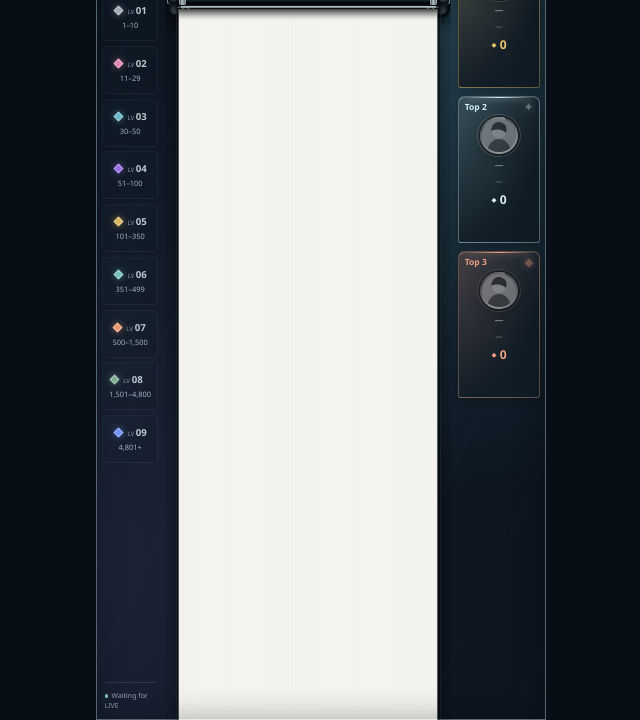
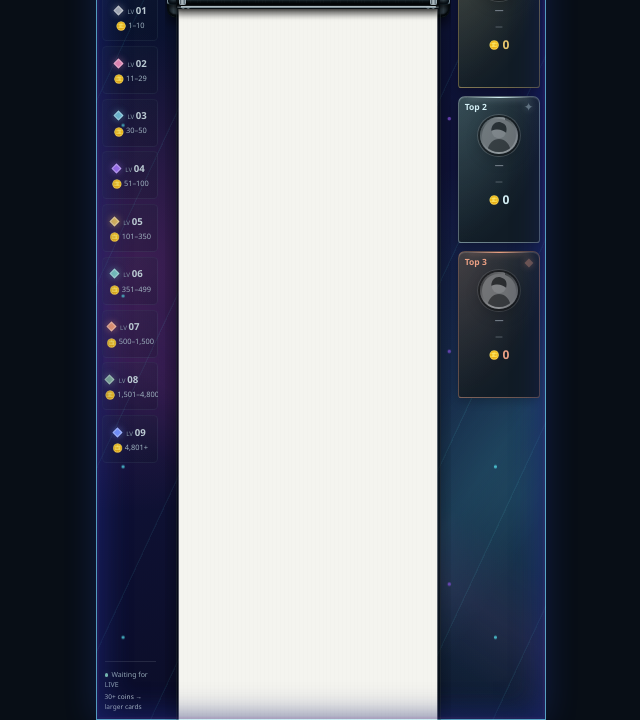
Before and after one commit to 22jair/GiftWallLive, a plain HTML site: page designs/default/index.html in a window 1280 px wide. Shown: the part 80-800 px from the top of the page, without its empty margins (319-959 px from the left). Drawn offline with Linux system fonts and the light colour scheme.

Commit message:
Show coin icons and tier threshold

```diff
--- a/css/components/gift-showcase.css
+++ b/css/components/gift-showcase.css
@@ -11,6 +11,8 @@
 /* The full name remains in the DOM for assistive technology and the activity label. */
 .gift-tier strong { position: absolute; width: 1px; height: 1px; overflow: hidden; clip-path: inset(50%); white-space: nowrap; }
 .gift-tier small { display: block; color: #9fb2bf; font-size: .48rem; line-height: 1.35; font-variant-numeric: tabular-nums; white-space: nowrap; }
+.gift-tier__coin { display: inline-block; margin-right: .12rem; font-size: .55rem; line-height: 1; vertical-align: -.08rem; }
+.gift-tier[data-tier-card="follow"] .gift-tier__coin { display: none; }
 .gift-tier__range-compact { display: none; }
 .gift-tier[data-tier-card="follow"] .gift-tier__number { font-size: 0; }
 .gift-tier[data-tier-card="follow"] .gift-tier__number::before { content: "Follow"; font-size: .56rem; color: #c3d0d9; }
@@ -20,3 +22,4 @@
 .gift-showcase__status { position: absolute; bottom: .6rem; left: .15rem; right: .15rem; margin: 0; padding-top: .5rem; border-top: .0625rem solid #b6c5d025; font-size: .45rem; line-height: 1.4; color: #94a8b6; overflow-wrap: anywhere; }
 .gift-showcase__status > span { display: inline-block; width: .25rem; height: .25rem; margin-right: .2rem; border-radius: 50%; background: #8ad9c2; box-shadow: 0 0 .4rem #8ad9c250; }
 .gift-showcase__status strong { font-weight: 500; }
+.gift-showcase__hint { display: block; margin-top: .18rem; color: #b8c7d0; font-size: .42rem; letter-spacing: .01em; }
--- a/css/components/top-three.css
+++ b/css/components/top-three.css
@@ -15,7 +15,7 @@
 .leader__gift span { max-width: 100%; overflow: hidden; text-overflow: ellipsis; white-space: nowrap; }
 .leader__gift img { width: 1.55rem; height: 1.55rem; object-fit: contain; filter: drop-shadow(0 .1rem .16rem #0006); }
 .leader__total { display: flex; align-items: center; justify-content: center; gap: .2rem; width: 100%; margin: 0; color: var(--rank); }
-.leader__total > span { font-size: .42rem; }
+.leader__total > span { display: inline-block; font-size: .56rem; line-height: 1; }
 .leader__total strong { min-width: 0; overflow: hidden; text-overflow: ellipsis; font-size: .78rem; font-weight: 700; font-variant-numeric: tabular-nums; }
 .leader--empty .leader__avatar { filter: grayscale(1); opacity: .52; }
 .leader--empty .leader__name, .leader--empty .leader__gift { color: #7f8995; }
--- a/designs/default/index.html
+++ b/designs/default/index.html
@@ -11,6 +11,7 @@
     <link rel="stylesheet" href="../../css/components/gift-showcase.css">
     <link rel="stylesheet" href="../../css/components/printer.css">
     <link rel="stylesheet" href="../../css/components/printer-components.css">
+    <link rel="stylesheet" href="theme.css">
   </head>
   <body>
 
--- /dev/null
+++ b/designs/default/theme.css
@@ -0,0 +1,71 @@
+/* Default neon atmosphere: the shared cards remain untouched. */
+:root {
+  --neon-cyan: #5cf5ff;
+  --neon-blue: #4d7dff;
+  --neon-pink: #ff4fc8;
+  --neon-violet: #9b5cff;
+}
+
+.live-stage {
+  background:
+    radial-gradient(ellipse at 50% 7%, rgba(76, 126, 255, .42), transparent 34%),
+    radial-gradient(ellipse at 8% 44%, rgba(255, 79, 200, .2), transparent 38%),
+    radial-gradient(ellipse at 94% 72%, rgba(92, 245, 255, .2), transparent 42%),
+    linear-gradient(155deg, #07112b 0%, #10133a 46%, #090b20 100%);
+  box-shadow:
+    inset 0 0 0 .0625rem rgba(121, 226, 255, .5),
+    inset 0 0 2.5rem rgba(52, 75, 255, .22),
+    0 0 2rem rgba(56, 94, 255, .2);
+}
+
+.live-stage::before {
+  opacity: .9;
+  background:
+    radial-gradient(circle at 18% 24%, rgba(92, 245, 255, .75) 0 .07rem, transparent .13rem),
+    radial-gradient(circle at 82% 17%, rgba(255, 79, 200, .72) 0 .06rem, transparent .13rem),
+    radial-gradient(circle at 72% 84%, rgba(155, 92, 255, .72) 0 .08rem, transparent .14rem),
+    repeating-linear-gradient(115deg, transparent 0 4.9rem, rgba(92, 245, 255, .08) 4.95rem 5rem),
+    linear-gradient(125deg, transparent 0 42%, rgba(92, 245, 255, .08) 48%, transparent 54%),
+    linear-gradient(35deg, transparent 0 46%, rgba(255, 79, 200, .06) 50%, transparent 54%);
+  background-size: 8rem 11rem, 11rem 9rem, 13rem 15rem, auto, 160% 160%, 180% 180%;
+  animation: default-neon-drift 16s ease-in-out infinite alternate;
+}
+
+.live-stage::after {
+  border-color: rgba(121, 226, 255, .34);
+  box-shadow:
+    inset 0 0 2rem rgba(27, 35, 104, .72),
+    inset 0 0 0 .15rem rgba(255, 79, 200, .08),
+    0 0 1.5rem rgba(92, 245, 255, .12);
+}
+
+.live-body { position: relative; }
+.live-body::before {
+  content: "";
+  position: absolute;
+  z-index: 0;
+  inset: 7% 10% 4%;
+  pointer-events: none;
+  border-radius: 50%;
+  background:
+    radial-gradient(ellipse at 50% 34%, rgba(92, 245, 255, .18), transparent 42%),
+    radial-gradient(ellipse at 52% 78%, rgba(255, 79, 200, .14), transparent 45%);
+  filter: blur(1.1rem);
+  animation: default-neon-pulse 5.5s ease-in-out infinite;
+}
+
+.live-body > * { position: relative; z-index: 1; }
+
+@keyframes default-neon-drift {
+  0% { background-position: 0 0, 0 0, 0 0, 0 0, 0 0, 0 0; }
+  100% { background-position: 1.5rem -2rem, -2rem 1.5rem, 2rem 1rem, 0 0, 12% -8%, -10% 10%; }
+}
+
+@keyframes default-neon-pulse {
+  0%, 100% { opacity: .6; transform: scale(.96); }
+  50% { opacity: 1; transform: scale(1.04); }
+}
+
+@media (prefers-reduced-motion: reduce) {
+  .live-stage::before, .live-body::before { animation: none; }
+}
--- a/js/core/gift-tiers.js
+++ b/js/core/gift-tiers.js
@@ -38,7 +38,7 @@ window.GWLGiftTiers = (() => {
       item.dataset.tierCard = tier.id;
       item.style.setProperty("--tier-accent", tier.accent);
       item.title = `${tier.label}: ${rangeLabel(tier)}`;
-      item.innerHTML = `<span class="gift-tier__number">${String(index).padStart(2, "0")}</span><span class="gift-tier__gem"></span><span class="gift-tier__copy"><strong>${tier.label}</strong><small><span class="gift-tier__range-full">${rangeLabel(tier)}</span><span class="gift-tier__range-compact">${compactRangeLabel(tier)}</span></small></span>`;
+      item.innerHTML = `<span class="gift-tier__number">${String(index).padStart(2, "0")}</span><span class="gift-tier__gem"></span><span class="gift-tier__copy"><strong>${tier.label}</strong><small><span class="gift-tier__coin" aria-hidden="true">🪙</span><span class="gift-tier__range-full">${rangeLabel(tier)}</span><span class="gift-tier__range-compact">${compactRangeLabel(tier)}</span></small></span>`;
       return item;
     }));
   }
--- a/js/printer/printer-shell.js
+++ b/js/printer/printer-shell.js
@@ -4,7 +4,7 @@ document.body.insertAdjacentHTML("afterbegin", `    <main class="live-stage" ari
         <aside class="gift-showcase" aria-labelledby="gift-showcase-title">
           <h2 id="gift-showcase-title" class="visually-hidden">Gift collection</h2>
           <ol id="gift-tier-list" class="gift-showcase__list" aria-label="Gift tiers" tabindex="0"></ol>
-          <p class="gift-showcase__status"><span aria-hidden="true"></span><strong id="active-tier-label">Waiting for a gift</strong></p>
+          <p class="gift-showcase__status"><span aria-hidden="true"></span><strong id="active-tier-label">Waiting for a gift</strong><small class="gift-showcase__hint">30+ coins → larger cards</small></p>
         </aside>
         <div class="printer-bay">
           <section class="printer" aria-labelledby="receipt-title">
--- a/js/ui/top-three.js
+++ b/js/ui/top-three.js
@@ -21,7 +21,7 @@ window.GWLTopThree = (() => {
         item = document.createElement("article");
         item.className = "leader";
         item.dataset.event = key;
-        item.innerHTML = '<span class="leader__emblem" aria-hidden="true"></span><span class="leader__place"></span><div class="leader__avatar"><img></div><p class="leader__name"></p><p class="leader__gift"><span></span><img data-tiktok-gift-icon></p><p class="leader__total"><span aria-hidden="true">◆</span><strong></strong></p>';
+        item.innerHTML = '<span class="leader__emblem" aria-hidden="true"></span><span class="leader__place"></span><div class="leader__avatar"><img></div><p class="leader__name"></p><p class="leader__gift"><span></span><img data-tiktok-gift-icon></p><p class="leader__total"><span aria-hidden="true">🪙</span><strong></strong></p>';
       }
 
       item.classList.toggle("leader--empty", event.empty === true);
```
Also changed, not shown: README.md.
